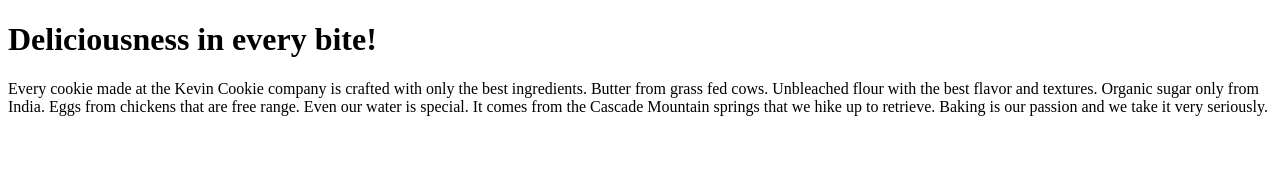
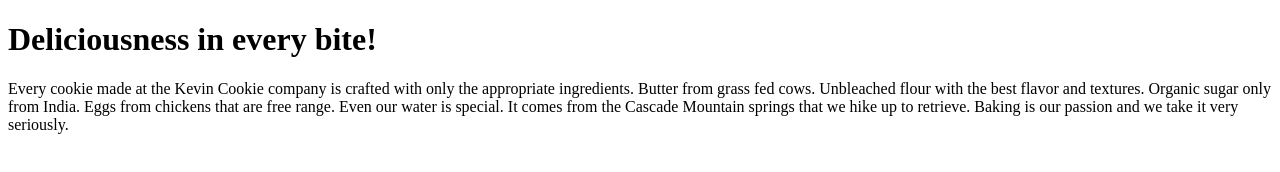
Before and after one commit to tychicus-git/tichi.com, a plain HTML site: page index.htm in a window 1280 px wide. Drawn offline with Linux system fonts and the light colour scheme.

Commit message:
best to most apprpriate

```diff
--- a/index.htm
+++ b/index.htm
@@ -3,7 +3,7 @@
 <body>
 
 <h1>Deliciousness in every bite!</h1>
-<p>Every cookie made at the Kevin Cookie company is crafted with only the best  ingredients. Butter from grass fed cows. Unbleached flour with the best flavor and textures. Organic sugar only from India. Eggs from chickens that are free range. Even our water is special. It comes from the Cascade Mountain springs that we hike up to retrieve. Baking is our passion and we take it very seriously.</p>
+<p>Every cookie made at the Kevin Cookie company is crafted with only the appropriate ingredients. Butter from grass fed cows. Unbleached flour with the best flavor and textures. Organic sugar only from India. Eggs from chickens that are free range. Even our water is special. It comes from the Cascade Mountain springs that we hike up to retrieve. Baking is our passion and we take it very seriously.</p>
 
 </body>
 </html>
```
